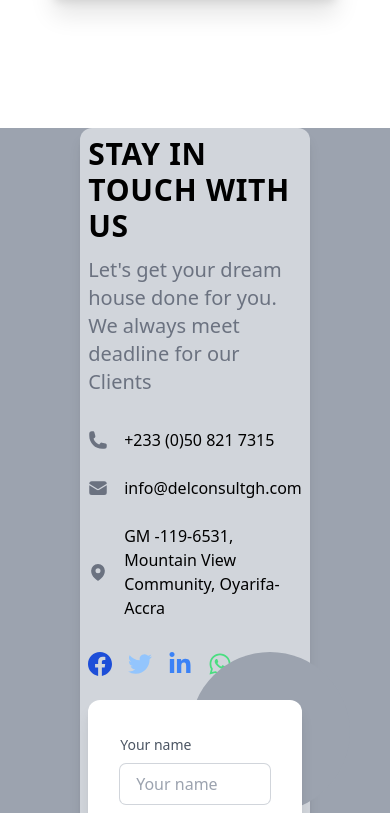
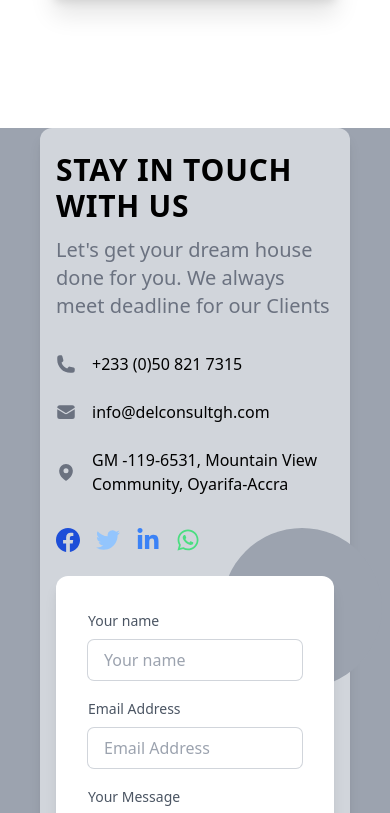
Before and after one commit to MicroStartup/del-consult, a React (Create React App) app in the folder frontend/: page / in a window 390 px wide. Shown: the part 6824-7637 px from the top of the page. Built offline with nearby package versions, Linux system fonts and the light colour scheme.

Commit message:
Add margin to contact on mobile

```diff
--- a/frontend/src/components/Contact.jsx
+++ b/frontend/src/components/Contact.jsx
@@ -5,7 +5,7 @@ const Contact = () => {
   return (
     <div name='contact' class="flex w-full bg-gray-400 min-h-screen justify-center px-2 items-center">
         <div
-            class="flex flex-col md:flex-row md:space-x-6 md:space-y-0 space-y-6 bg-gray-300 w-full mx-28 p-2 sm:p-12 rounded-xl shadow-lg"
+            class="flex flex-col md:flex-row md:space-x-6 md:space-y-0 space-y-6 bg-gray-300 w-full mx-8 py-6 px-4 sm:p-12 rounded-xl shadow-lg"
         >
             <div class="flex flex-col space-y-8 px-30 justify-between">
                 <div class="flex flex-col">
```
